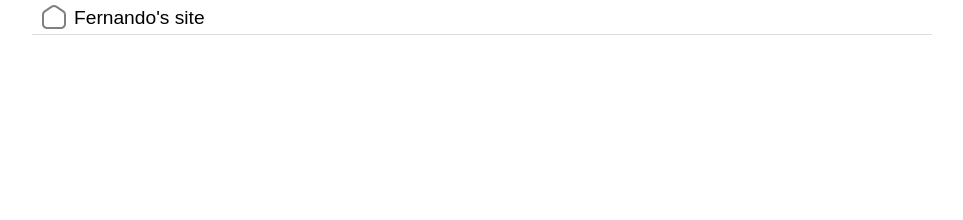
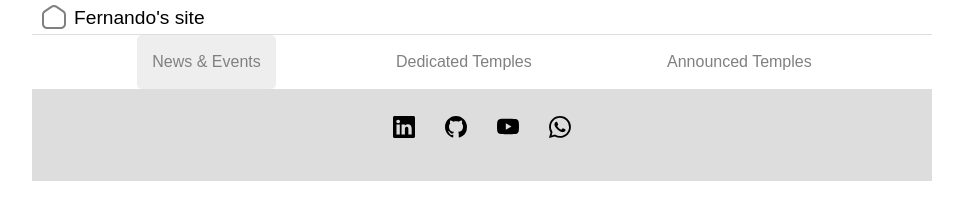
Before and after one commit to fernandoscjunior/wdd231, a plain HTML site: page index.html in a window 1280 px wide. Shown: the whole page, without its empty margins (158-1121 px from the left). Drawn offline with Linux system fonts and the light colour scheme.

Commit message:
finishing footer and nav menu for mobile and desktop

```diff
--- a/index.html
+++ b/index.html
@@ -5,7 +5,7 @@
     <meta name="viewport" content="width=device-width, initial-scale=1.0">
     <meta name="description" content="Main page for the first webpage on WDD231">
     <meta name="author" content="Fernando S. Costa Jr">
-    <title>Document</title>
+    <title>Main Page</title>
     <link rel="stylesheet" href="styles/normalize.css">
     <link rel="stylesheet" href="styles/base.css">
     <link rel="stylesheet" href="styles/larger.css">
@@ -17,14 +17,25 @@
         <span>Fernando's site</span>
         <button id="ham-btn" class="hamburger"></button>
     </header>
-    <nav>
-
+    <nav id="nav-bar" class="navigation">
+        <ul>
+            <li class="current"><a href="">News & Events</a></li>
+            <li><a href="">Dedicated Temples</a></li>
+            <li><a href="">Announced Temples</a></li>
+        </ul>
     </nav>
     <main>
 
     </main>
     <footer>
-
+        <div class="social">
+            <a href="" target="_blank"><img src="images/linkedin.svg" alt="linkedin logo" width="16" height="16"></a>
+            <a href="" target="_blank"><img src="images/github.svg" alt="github logo" width="16" height="16"></a>
+            <a href="" target="_blank"><img src="images/youtube.svg" alt="youtube logo" width="16" height="16"></a>
+            <a href="" target="_blank"><img src="images/whatsapp.svg" alt="whatsapp logo" width="16" height="16"></a>
+        </div>
+        <p></p>
+        <p></p>
     </footer>
 </body>
 </html>
--- a/scripts/navigation.js
+++ b/scripts/navigation.js
@@ -4,4 +4,8 @@ const navButton = document.querySelector('#ham-btn');
 //Adding event listener on hambuger button
 navButton.addEventListener('click', () => {
     navButton.classList.toggle('show');
-})
+    navBar.classList.toggle('show');
+});
+
+//getting navigation menu
+const navBar = document.querySelector('#nav-bar');
--- a/styles/base.css
+++ b/styles/base.css
@@ -27,7 +27,7 @@ header span {
 
 }
 
-/* Hamburger Navigation*/
+/* Hamburger */
 
 .hamburger {
     background: none;
@@ -44,3 +44,74 @@ header span {
 .hamburger.show::before {
     content: "\00D7";
 }
+
+/* Nav Menu */
+
+.navigation {
+    display: none;
+}
+
+.navigation.show {
+    display: block;
+}
+
+.navigation ul {
+    margin: 0;
+    padding: 0;
+    display: flex;
+    list-style: none;
+    justify-content: space-evenly;
+
+}
+
+.navigation a {
+    display: block;
+    padding: .8rem 10px;
+    margin: 5px;
+    text-decoration: none;
+    color: gray;
+    border-bottom: solid 1px #ddd;
+
+}
+
+.navigation a:hover{
+    background-color: antiquewhite;
+    border-radius: 10px;
+}
+
+.navigation li.current {
+    background-color: #eee;
+    border-radius: 5px;
+}
+
+/* Footer */
+
+footer {
+   background-color: #ddd;
+   padding: 1rem 10px;
+   text-align: center;
+}
+
+.social {
+    display: flex;
+    justify-content: center;
+    column-gap: 8px;
+}
+
+.social a {
+    display: flex;
+    justify-content: center;
+    align-items: center;
+    width: 44px;
+    height: 44px;
+}
+
+.social img {
+    width: 22px;
+    height: auto;
+}
+
+.social a:hover {
+    background-color: #eee;
+    border-radius: 10%;
+}
--- a/styles/larger.css
+++ b/styles/larger.css
@@ -12,4 +12,12 @@
         display: none;
     }
 
+    /* Making nav bar default on large screen*/
+    .navigation {
+        display: block;
+    }
+
+    .navigation a {
+        border: none;
+    }
 }
```
Also changed, not shown: images/github.svg (added), images/linkedin.svg (added), images/whatsapp.svg (added), images/youtube.svg (added).
